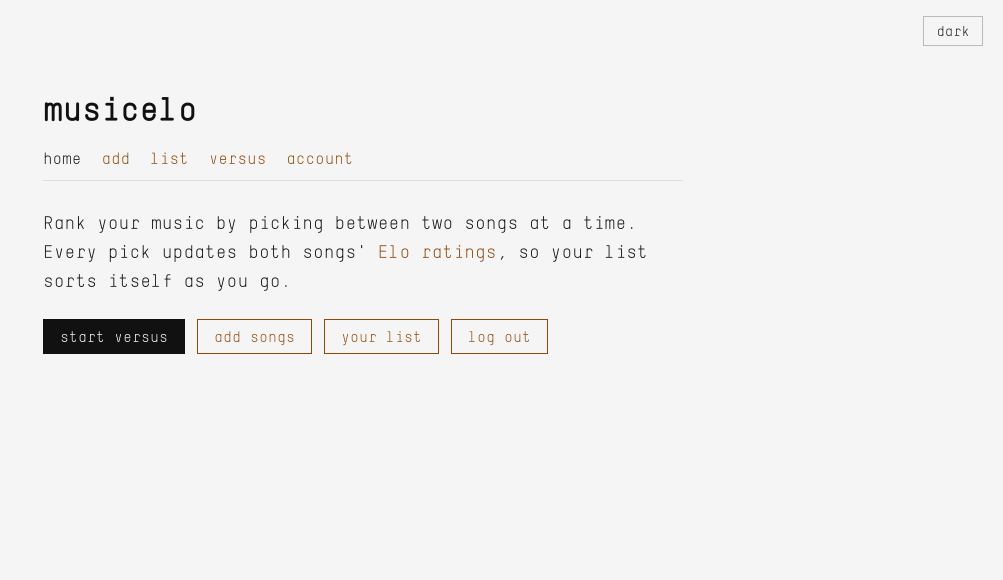
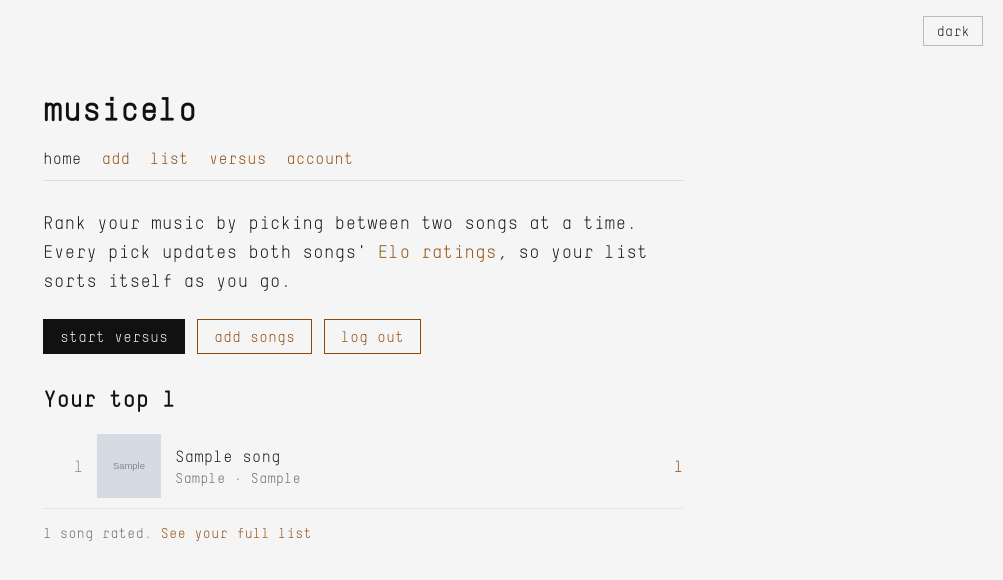
Before and after one commit to bernielaird/MusicElo, a Django app: page / in a window 1280 px wide. Shown: the top 580 px of the page, without its empty margins (277-1280 px from the left). Run offline with Django 5.2, Linux system fonts and the light colour scheme; a user stored in the database is signed in; tables that the repository leaves empty hold one stand-in row (values such as "Sample post"); grey boxes marked "Sample" are stand-in pictures; some web fonts are replaced.

Commit message:
Polish the home and versus pages
- Home shows your top 5 and how many songs you've rated.
- Versus: smaller covers with "vs" between so the matchup fits on screen, album names,
  a skip link, and arrow keys to pick a side.
- Spotify players get rounded corners to match the embed, so no white corners show.

```diff
--- a/musicelo/songs/templates/songs/index.html
+++ b/musicelo/songs/templates/songs/index.html
@@ -13,12 +13,32 @@
         <div class="actions">
             <a class="button" href="{% url 'songs:versus' %}">start versus</a>
             <a class="button secondary" href="{% url 'songs:add' %}">add songs</a>
-            <a class="button secondary" href="{% url 'songs:songlist' %}">your list</a>
             <form method="post" action="{% url 'songs:logout' %}">
                 {% csrf_token %}
                 <button type="submit" class="secondary">log out</button>
             </form>
         </div>
+
+        {% if top_ratings %}
+            <h2>Your top {{ top_ratings|length }}</h2>
+            {% for rating in top_ratings %}
+                <div class="song-row">
+                    <span class="rank">{{ forloop.counter }}</span>
+                    <img src="{{ rating.song.coverart }}" alt="{{ rating.song.album }} cover art" class="cover">
+                    <div class="song-info">
+                        <a href="https://open.spotify.com/track/{{ rating.song.track_id }}" target="_blank" rel="noopener">{{ rating.song.name }}</a>
+                        <span>{{ rating.song.artist }} · {{ rating.song.album }}</span>
+                    </div>
+                    <span class="rating">{{ rating.value|floatformat:0 }}</span>
+                </div>
+            {% endfor %}
+            <p class="note">
+                {{ song_count }} song{{ song_count|pluralize }} rated.
+                <a href="{% url 'songs:songlist' %}">See your full list</a>
+            </p>
+        {% else %}
+            <p class="note">No songs yet. <a href="{% url 'songs:add' %}">Add some</a> to get started.</p>
+        {% endif %}
     {% else %}
         <div class="actions">
             <a class="button" href="{% url 'songs:login' %}">log in</a>
--- a/musicelo/songs/views.py
+++ b/musicelo/songs/views.py
@@ -21,7 +21,11 @@ TOP_TRACK_LABELS = {
 
 
 def index(request):
-    return render(request, "songs/index.html")
+    context = {}
+    if request.user.is_authenticated:
+        ratings = Rating.objects.filter(user=request.user).select_related("song")
+        context = {"song_count": ratings.count(), "top_ratings": ratings.order_by("-value")[:5]}
+    return render(request, "songs/index.html", context)
 
 
 def signup(request):
```
Also changed, not shown: musicelo/songs/static/songs/styles.css (+30 -6 lines), musicelo/songs/templates/songs/versus.html (+24 -7 lines).
